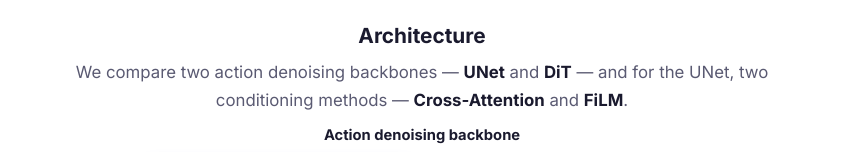
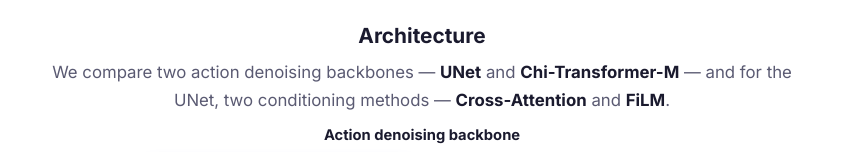
Before and after one commit to lcdp-icra/lcdp-icra.github.io, a plain HTML site: page index.html in a window 1280 px wide. Shown: the part 3311-3463 px from the top of the page, without its empty margins (218-1061 px from the left). Drawn offline with Linux system fonts and the light colour scheme.

Commit message:
Rename DiT to Chi-Transformer-M on home page

```diff
--- a/index.html
+++ b/index.html
@@ -89,7 +89,7 @@
         <div class="flow">
           <div class="merge">+ other tokens (proprioception, timestep, &hellip;)</div>
           <div class="down">&darr;</div>
-          <div class="policy-box">Policy<small>Denoising backbone &middot; UNet / DiT</small></div>
+          <div class="policy-box">Policy<small>Denoising backbone &middot; UNet / Chi-Transformer-M</small></div>
           <div class="down">&darr;</div>
           <div class="actions-out">robot actions</div>
         </div>
@@ -123,7 +123,7 @@
         architecture as well as hyper-parameter changes for other architectures. We used 100 demos for this task.</p>
       <div class="hw">
         <div class="vid"><video class="with-controls" src="videos/hardware_unet_cross_success.mp4" autoplay loop muted playsinline></video></div>
-        <div class="hw-plot"><img src="media/plots/hardware_marshmallows.jpg" alt="Marshmallows hardware success rate by architecture: UNet+Cross-Attention, UNet+FiLM, DiT"></div>
+        <div class="hw-plot"><img src="media/plots/hardware_marshmallows.jpg" alt="Marshmallows hardware success rate by architecture: UNet+Cross-Attention, UNet+FiLM, Chi-Transformer-M"></div>
       </div>
 
     </div>
@@ -138,7 +138,7 @@
 
       <!-- Architecture subsection -->
       <h3 class="block-title">Architecture</h3>
-      <p class="sec-lead">We compare two action denoising backbones &mdash; <b>UNet</b> and <b>DiT</b> &mdash; and for
+      <p class="sec-lead">We compare two action denoising backbones &mdash; <b>UNet</b> and <b>Chi-Transformer-M</b> &mdash; and for
         the UNet, two conditioning methods &mdash; <b>Cross-Attention</b> and <b>FiLM</b>.</p>
 
       <div class="arch-diagram">
@@ -150,8 +150,8 @@
             <div class="arch-hint">hover for conditioning methods &darr;</div>
           </figure>
           <figure class="arch-card">
-            <div class="arch-img"><img src="media/arch/dit.png" alt="DiT denoising backbone"></div>
-            <figcaption>DiT</figcaption>
+            <div class="arch-img"><img src="media/arch/dit.png" alt="Chi-Transformer-M denoising backbone"></div>
+            <figcaption>Chi-Transformer-M</figcaption>
           </figure>
         </div>
 
@@ -171,13 +171,13 @@
       </div>
 
       <div class="arch-takeaways">
-        <div class="arch-take"><span class="arch-take-k">a</span><span><b>In the single-task, training-from-scratch case, UNet is the better backbone</b> &mdash; it outperforms DiT even after favorable hyper-parameter changes.</span></div>
+        <div class="arch-take"><span class="arch-take-k">a</span><span><b>In the single-task, training-from-scratch case, UNet is the better backbone</b> &mdash; it outperforms Chi-Transformer-M even after favorable hyper-parameter changes.</span></div>
         <div class="arch-take"><span class="arch-take-k">b</span><span><b>Cross-attention conditioning especially helps in the limited-data regime.</b></span></div>
       </div>
 
       <figure class="vh-fig">
-        <img src="media/plots/architecture_compare.jpg" alt="UNet+Cross-Attention vs UNet+FiLM vs DiT success rates across Push-T, Square, Push-and-Return at the N/2 and N data scales">
-        <figcaption>Figure 7 &mdash; UNet+Cross-Attention vs. UNet+FiLM vs. DiT, at the N/2 and N data scales.</figcaption>
+        <img src="media/plots/architecture_compare.jpg" alt="UNet+Cross-Attention vs UNet+FiLM vs Chi-Transformer-M success rates across Push-T, Square, Push-and-Return at the N/2 and N data scales">
+        <figcaption>Figure 7 &mdash; UNet+Cross-Attention vs. UNet+FiLM vs. Chi-Transformer-M, at the N/2 and N data scales.</figcaption>
       </figure>
 
       <div class="divider"></div>
```
